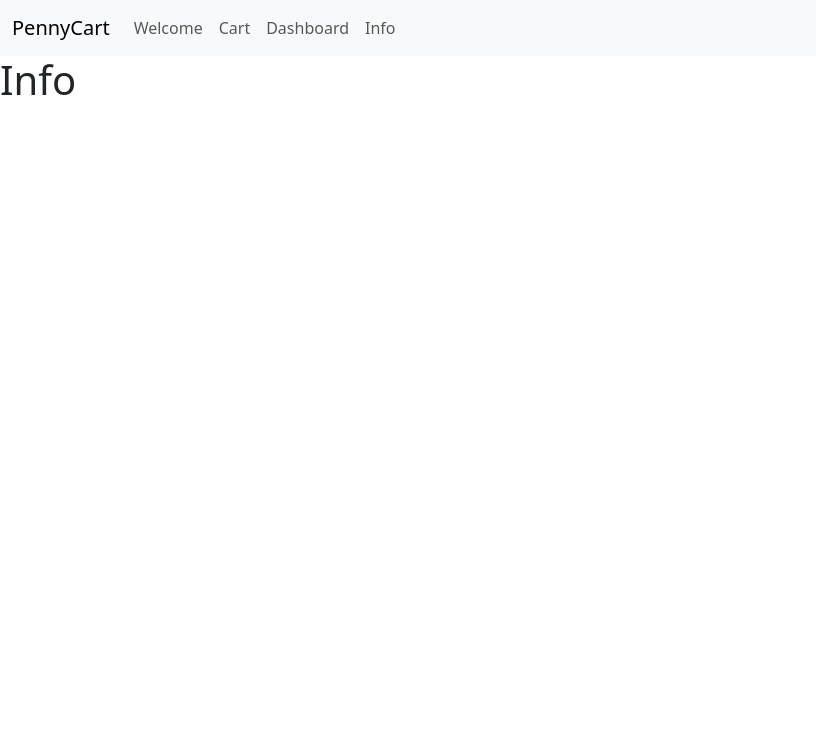
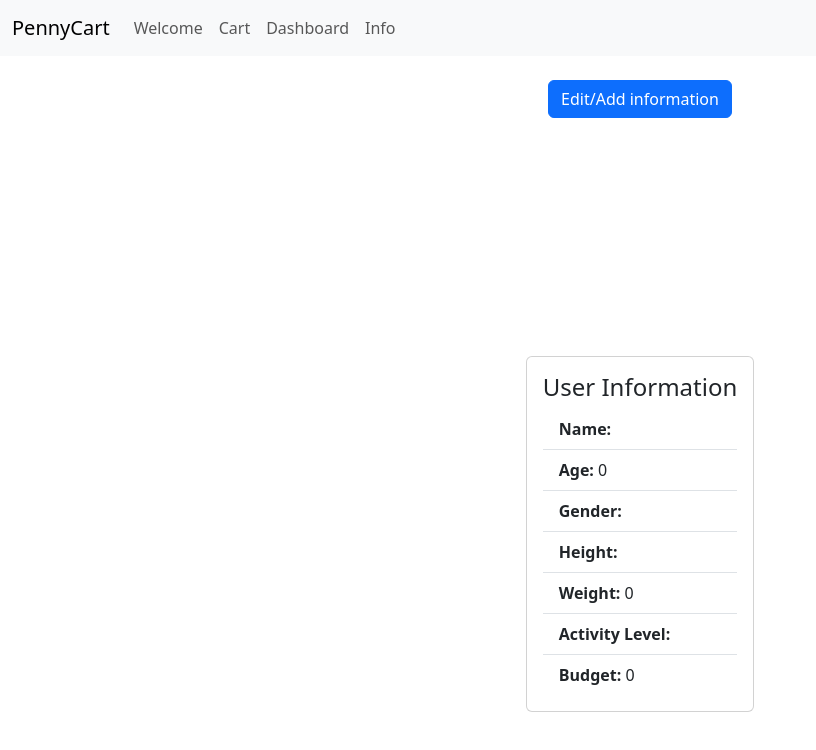
Before and after one commit to rishabhsingh2903/PennyCart, a React (Vite) app: page /info in a window 1280 px wide. Shown: the top 750 px of the page, without its empty margins (0-816 px from the left). Built offline with nearby package versions, Linux system fonts and the light colour scheme.

Commit message:
collected info and display and store in local

```diff
--- a/src/App.jsx
+++ b/src/App.jsx
@@ -5,7 +5,51 @@ import Info from "./pages/Info"
 import Navi from "./Navi"
 import Form from "./pages/Form"
 import Dashboard from "./pages/Dashboard"
+import { useEffect, useState } from "react"
 export default function App(){
+    const [data,setData]=useState(()=>{
+        const localdata=localStorage.getItem("DATA")
+        if (localdata==null)
+            return {
+                Name: '',
+                Age: 0,
+                Gender: '',
+                Height: '',
+                Weight: 0,
+                Activity: '',
+                Budget: 0,
+            }
+        return JSON.parse(localdata)
+
+    });
+
+
+    useEffect(()=>{
+        const dataJSON = JSON.stringify(data);
+        localStorage.setItem('DATA', dataJSON);
+    },[data]);
+
+    function storeData(name,age,gender,height,weight,activity,budget){
+        const activityLevelMap = {
+            'Sedentary: little or no exercise': 'level _ 1',
+            'Exercise 1-3 times/week': 'level _ 2',
+            'Exercise 4-5 times/week': 'level _ 3',
+            'Daily exercise or intense exercise 3-4 times/week': 'level _ 4',
+            'Intense exercise 6-7 times/week': 'level _ 5',
+            'Very intense exercise daily, or physical job': 'level _ 6',
+          };
+          const activitylvl=activityLevelMap[activity]
+        const newData={
+            Name:name,
+            Age:age,
+            Gender:gender,
+            Height:height,
+            Weight:weight,
+            Activity:activitylvl,
+            Budget:budget,
+        };
+        setData(newData);
+    }
     return (<>
         <Navi />
 
@@ -14,8 +58,8 @@ export default function App(){
             <Route path="/" element={<Welcome />}/>
             <Route path='/cart' element={<Cart />}/>
             <Route path='/info'>
-                <Route index element={<Info />}/>
-                <Route path="form" element={<Form />}/>
+                <Route index element={<Info data={data}/>}/>
+                <Route path="form" element={<Form onsubmit={storeData}/>}/>
             </Route>
             <Route path='/dashBoard' element={<Dashboard />}/>
         </Routes>
--- a/src/pages/Form.jsx
+++ b/src/pages/Form.jsx
@@ -1,11 +1,24 @@
-export default function Form(){
+import { useState } from "react";
+export default function Form({onsubmit}){
+    const [name,setName]=useState('');
+    const [age,setAge]=useState('');
+    const [gender,setGender]=useState('');
+    const [height,setHeight]=useState('');
+    const [weight,setWeight]=useState('');
+    const [activity,setActivity]=useState('');
+    const [budget,setBudget]=useState('');
+
+    function formsubmit(e){
+
+        onsubmit(name,age,gender,height,weight,activity,budget);
+    }
     function getinfo(e){
-        console.log(e.target.textContent);
+        setActivity(e.target.textContent);
     }
     return (<>
         <h1 className="d-flex justify-content-center align-items-center">Form</h1>
         <div className="d-flex justify-content-center align-items-center vh-100">
-            <form className="col-md-6" >
+            <form action="/info"className="col-md-6" onSubmit={formsubmit}>
 
 
 
@@ -14,6 +27,8 @@ export default function Form(){
                     Name
                 </label>
                 <input
+
+                    onChange={e=>setName(e.target.value)}
                     type="text"
                     className="form-control form-control-sm"
                     id="Name"
@@ -31,7 +46,7 @@ export default function Form(){
                     type="number"
                     className="form-control form-control-sm"
                     id="Age"
-
+                    onChange={e=>setAge(e.target.value)}
                 />
                 </div>
 
@@ -41,6 +56,8 @@ export default function Form(){
                     <input className="form-check-input"
                     type="radio"
                     value="male"
+                    checked={gender==='male'}
+                    onChange={e=>setGender(e.target.value)}
                     name="flexRadioDefault"
                     id="flexRadioDefault1"
                      />
@@ -52,6 +69,8 @@ export default function Form(){
                     <input className="form-check-input"
                     type="radio"
                     value="female"
+                    checked={gender==='female'}
+                    onChange={e=>setGender(e.target.value)}
                     name="flexRadioDefault"
                     id="flexRadioDefault2"
                      />
@@ -70,6 +89,7 @@ export default function Form(){
                     type="number"
                     className="form-control form-control-sm"
                     id="Height"
+                    onChange={e=>setHeight(e.target.value)}
                     placeholder="In cm"
                 />
 
@@ -86,6 +106,7 @@ export default function Form(){
                     type="number"
                     className="form-control form-control-sm"
                     id="Weight"
+                    onChange={e=>setWeight(e.target.value)}
                    placeholder="In kg"
                 />
                 </div>
@@ -120,6 +141,7 @@ export default function Form(){
                     type="number"
                     className="form-control form-control-sm"
                     id="Weight"
+                    onChange={e=>setBudget(e.target.value)}
 
                 />
                 </div>
--- a/src/pages/Info.jsx
+++ b/src/pages/Info.jsx
@@ -1,5 +1,46 @@
-export default function Info(){
+import { Link } from "react-router-dom"
+export default function Info({data}){
     return (<>
-            <h1>Info</h1>
+    <br></br>
+
+    <div className="d-flex justify-content-center mb-3">
+          <Link to="/info/form" className="btn btn-primary">
+            Edit/Add information
+          </Link>
+    </div>
+    <div className="container vh-100 d-flex justify-content-center align-items-center">
+      <div className="row">
+        <div >
+          <div className="card">
+            <div className="card-body">
+              <h4 className="card-title text-center">User Information</h4>
+              <ul className="list-group list-group-flush">
+                <li className="list-group-item">
+                  <strong>Name:</strong> {data.Name}
+                </li>
+                <li className="list-group-item">
+                  <strong>Age:</strong> {data.Age}
+                </li>
+                <li className="list-group-item">
+                  <strong>Gender:</strong> {data.Gender}
+                </li>
+                <li className="list-group-item">
+                  <strong>Height:</strong> {data.Height}
+                </li>
+                <li className="list-group-item">
+                  <strong>Weight:</strong> {data.Weight}
+                </li>
+                <li className="list-group-item">
+                  <strong>Activity Level:</strong> {data.Activity}
+                </li>
+                <li className="list-group-item">
+                  <strong>Budget:</strong> {data.Budget}
+                </li>
+              </ul>
+            </div>
+          </div>
+        </div>
+      </div>
+    </div>
         </>)
 }
```
